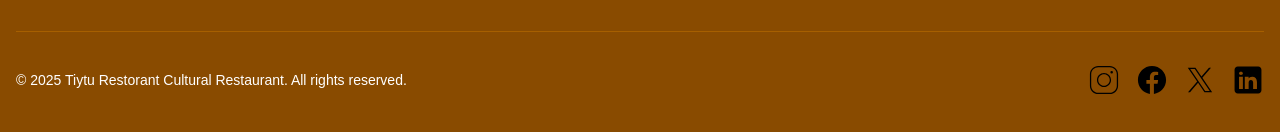
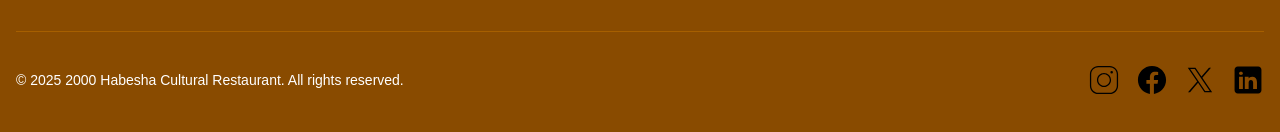
Before and after one commit to zeamanuel145/2000-habesha_2.0, a React (Vite) app: page / in a window 1280 px wide. Shown: the part 4414-4546 px from the top of the page. Built offline with nearby package versions, Linux system fonts and the light colour scheme.

Commit message:
Update footer copyright text for restaurant name

```diff
--- a/src/components/Footer.jsx
+++ b/src/components/Footer.jsx
@@ -48,7 +48,7 @@ export default function Footer() {
 
         <div className="border-t border-yellow-700 mt-8 pt-8 flex justify-between items-center">
           <p className="text-sm">
-            &copy; 2025 Tiytu Restorant Cultural Restaurant. All rights reserved.
+            &copy; 2025 2000 Habesha Cultural Restaurant. All rights reserved.
           </p>
           <div className="flex space-x-4">
             <a href="#" className="hover:text-yellow-300 transition-colors">
```
